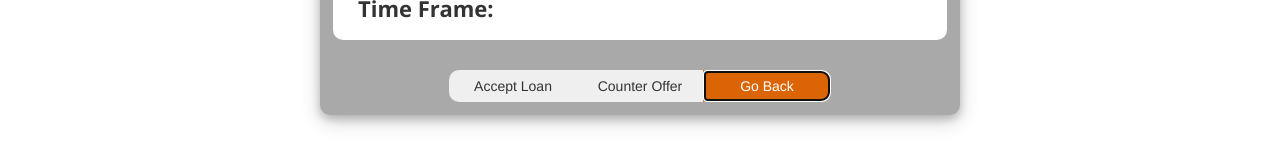
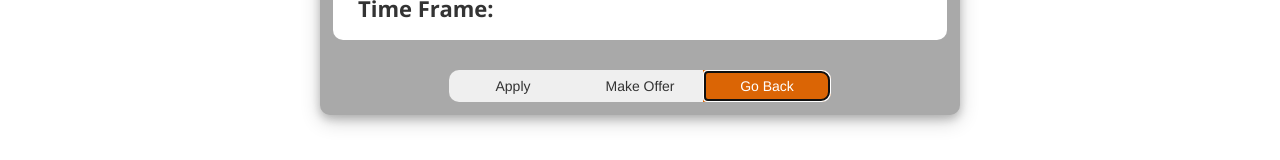
Before and after one commit to LuisRivera162/Capstone_Project_UI, an Angular app: page /search/loan-info/1 in a window 1280 px wide. Shown: the part 445-605 px from the top of the page. Built offline with nearby package versions, Linux system fonts and the light colour scheme; no server answers; sample sign-in values are in the browser's storage.

Commit message:
Fixed some typos.

```diff
--- a/src/app/active-loans/loan-info/loan-info.component.html
+++ b/src/app/active-loans/loan-info/loan-info.component.html
@@ -18,8 +18,8 @@
             </div>
             <div class="col-md-12 text-center">
                 <div class="btn-group" role="group" style="margin-top: 16px;" >
-                    <button type="button" class="offer-button btn center" *ngIf="!isMyLoan">Accept Loan</button>
-                    <button type="button" class="offer-button btn center" *ngIf="!isMyLoan">Counter Offer</button>
+                    <button type="button" class="offer-button btn center" *ngIf="!isMyLoan">Apply</button>
+                    <button type="button" class="offer-button btn center" *ngIf="!isMyLoan">Make Offer</button>
                     <button autofocus type="button" class="offer-button btn center" (click)="goBack()">Go Back</button>
                     <button autofocus type="button" class="offer-button btn center" *ngIf="isMyLoan && !editMode" (click)="editMode = true">Edit</button>
                 </div>
```
